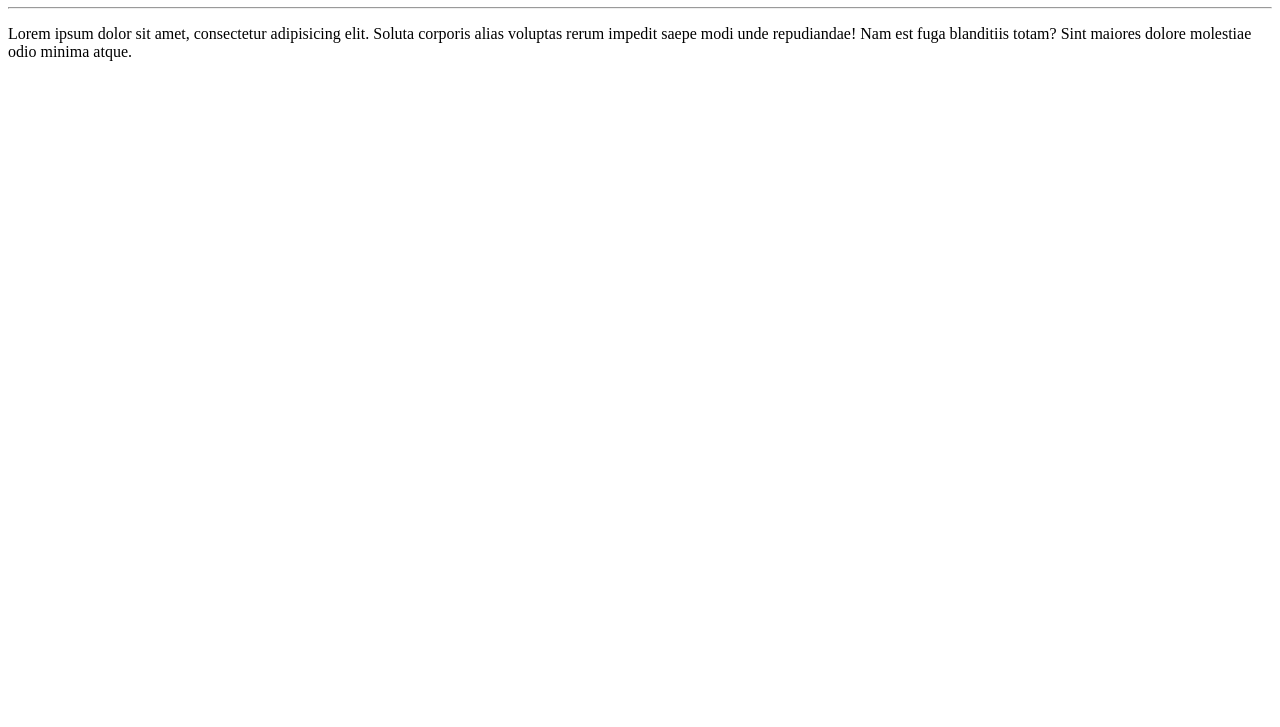
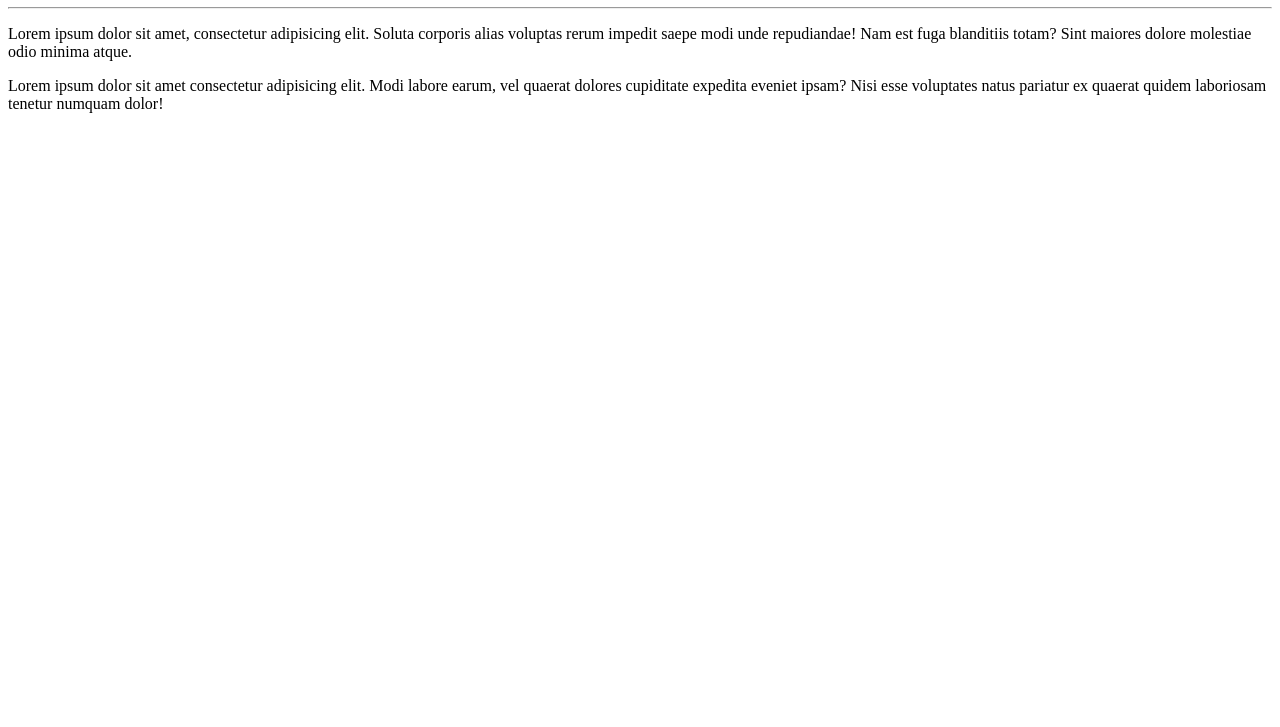
Before and after one commit to FabioLibonati/Ola-mundo, a plain HTML site: page Site-exemplo/Index.html in a window 1280 px wide. Shown: the part 73-800 px from the top of the page. Drawn offline with Linux system fonts and the light colour scheme.

Commit message:
Adicionei um parágrafo

```diff
--- a/Site-exemplo/Index.html
+++ b/Site-exemplo/Index.html
@@ -10,6 +10,7 @@
     <h1>Olá, mundo</h1>
     <hr>
     <p>Lorem ipsum dolor sit amet, consectetur adipisicing elit. Soluta corporis alias voluptas rerum impedit saepe modi unde repudiandae! Nam est fuga blanditiis totam? Sint maiores dolore molestiae odio minima atque.</p>
+    <p>Lorem ipsum dolor sit amet consectetur adipisicing elit. Modi labore earum, vel quaerat dolores cupiditate expedita eveniet ipsam? Nisi esse voluptates natus pariatur ex quaerat quidem laboriosam tenetur numquam dolor!</p>
 
 </body>
 </html>
```
